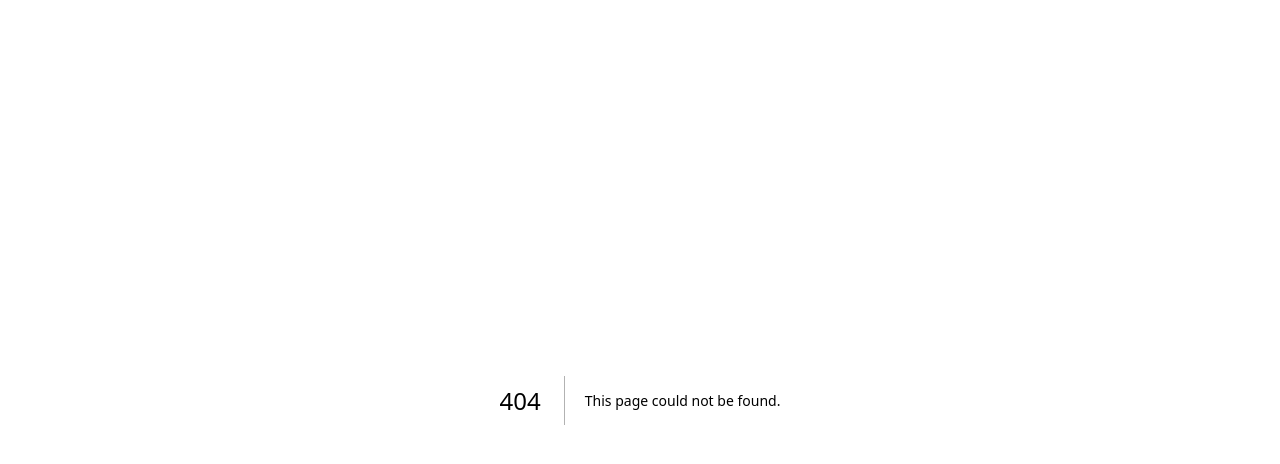
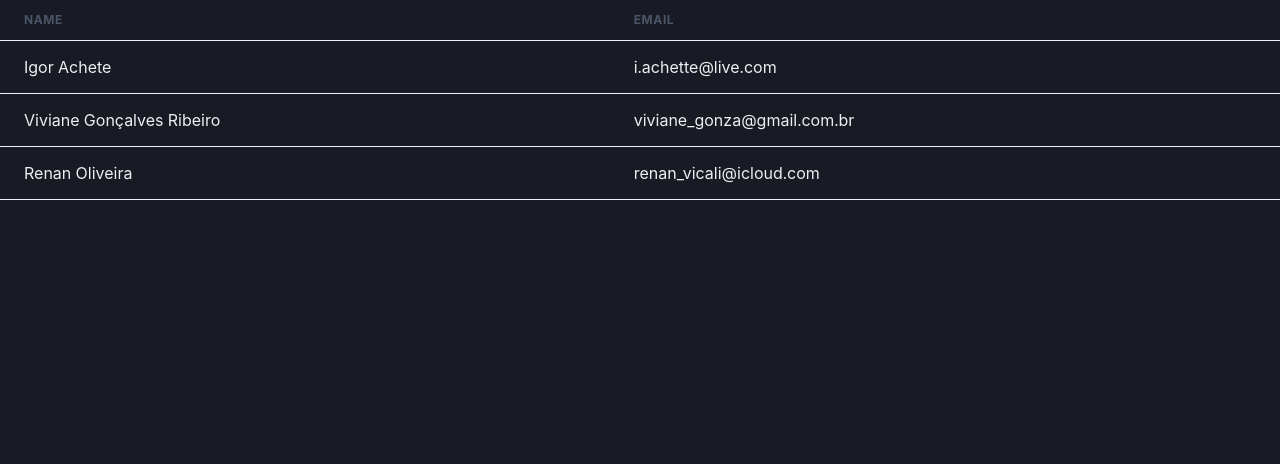
Before and after one commit to moutinhofuturedev/Good-Form, a Next.js app: page /test in a window 1280 px wide. Before the commit this address had no page. Shown: the top 464 px of the page. Built offline with nearby package versions, Linux system fonts and the light colour scheme; data requests are answered from the project's data file.

Commit message:
feature(develop): página de teste

```diff
--- a/server.json
+++ b/server.json
@@ -19,6 +19,15 @@
       "createdAt": "24/12/2022 - 19:28",
       "id": 2,
       "updatedAt": "28/12/2022 - 23:04"
+    },
+    {
+      "name": "Renan Oliveira",
+      "email": "renan_vicali@icloud.com",
+      "password": "rtyfghcvb456",
+      "privacyTerms": true,
+      "profession": "Analista SEO",
+      "createdAt": "16/03/2023 - 08:36",
+      "id": 3
     }
   ]
 }
--- a/src/pages/list.tsx
+++ b/src/pages/list.tsx
@@ -118,6 +118,10 @@ export default function List() {
 
         <BreadcrumbItem>
           <BreadcrumbLink href="/">Home</BreadcrumbLink>
+        </BreadcrumbItem>
+
+        <BreadcrumbItem>
+          <BreadcrumbLink href="/test">Test</BreadcrumbLink>
         </BreadcrumbItem>
 
         <BreadcrumbItem isCurrentPage color="blue.400">
--- /dev/null
+++ b/src/pages/test.tsx
@@ -0,0 +1,46 @@
+import { Box, Table, TableContainer, Tbody, Td, Th, Thead, Tr } from "@chakra-ui/react";
+import { GetServerSideProps } from 'next';
+import { api } from '../api/api';
+import { ListProps } from "../types/type";
+
+interface OneProps {
+    data: ListProps[]
+}
+
+
+export const getServerSideProps: GetServerSideProps = async () => {
+    const response = await api.get("/persons")
+    const data: ListProps[] = await response.data
+
+    return {
+        props: {
+            data
+        }
+    }
+}
+
+export default function Test({ data }: OneProps) {
+  console.log(data);
+  return (
+    <TableContainer>
+      <Table>
+        <Thead>
+          <Tr>
+            <Th>Name</Th>
+            <Th>Email</Th>
+          </Tr>
+        </Thead>
+        <Tbody>
+          {data.map((row, index) => {
+            return (
+              <Tr key={index}>
+                <Td>{row.name}</Td>
+                <Td>{row.email}</Td>
+              </Tr>
+            );
+          })}
+        </Tbody>
+      </Table>
+    </TableContainer>
+  );
+}
```
